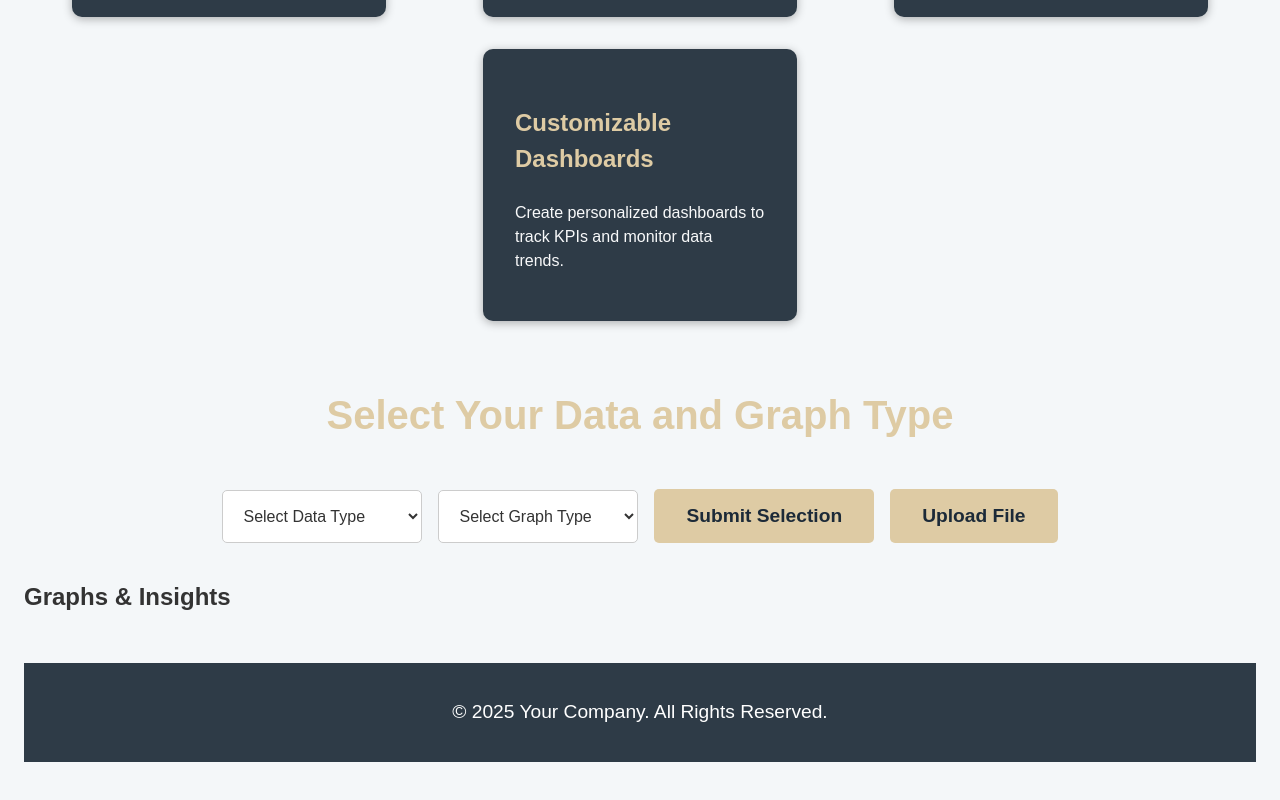
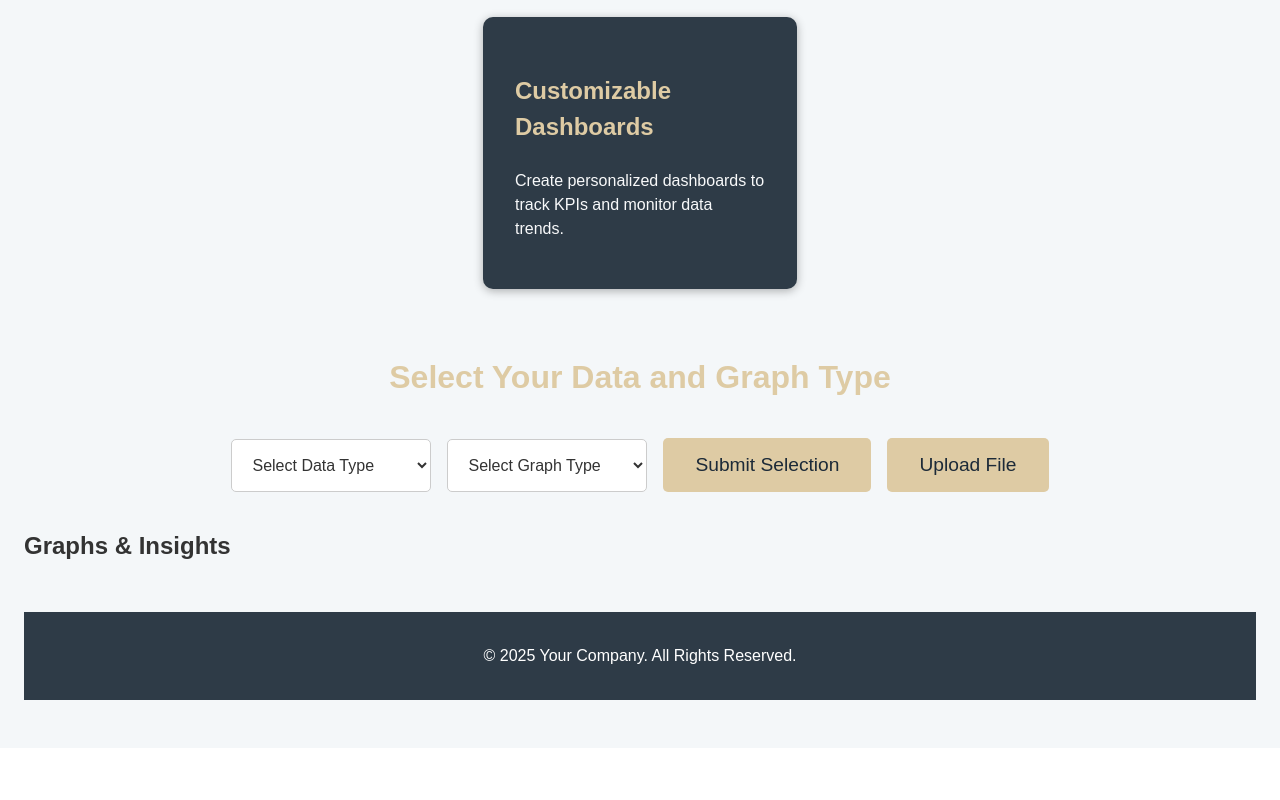
Before and after one commit to victornyabote/Intelligent-IoT-Data-Management, a React (Vite) app in the folder frontend/: page / in a window 1280 px wide. Shown: the part 916-1716 px from the top of the page. After the commit the page ends 1664 px from the top, so only its background shows below. Built offline with nearby package versions, Linux system fonts and the light colour scheme.

Commit message:
Update App.css
Signed-off-by: srii03 <162790549+srii03@users.noreply.github.com>

```diff
--- a/frontend/src/App.css
+++ b/frontend/src/App.css
@@ -1,6 +1,6 @@
 /* Default Styles */
 body {
-  font-family: 'Poppins', sans-serif; /* Using Poppins for a modern look */
+  font-family: 'Arial', sans-serif;
   transition: background-color 0.3s, color 0.3s;
 }
 
@@ -14,6 +14,10 @@ body.light-mode .top-nav {
   background-color: #ffffff;
   color: #333;
   border-bottom: 1px solid #ddd;
+  font-family: 'Roboto', sans-serif; /* New font for nav bar */
+  font-weight: 500;
+  letter-spacing: 1px; /* Adds space between characters */
+  text-transform: uppercase; /* Makes the nav text uppercase */
 }
 
 body.light-mode .theme-toggle-btn {
@@ -31,6 +35,10 @@ body.dark-mode .top-nav {
   background-color: #4e5d6d;
   color: white;
   border-bottom: 1px solid #444;
+  font-family: 'Roboto', sans-serif;
+  font-weight: 500;
+  letter-spacing: 1px;
+  text-transform: uppercase;
 }
 
 body.dark-mode .theme-toggle-btn {
@@ -47,7 +55,10 @@ body.dark-mode .theme-toggle-btn {
   justify-content: center;
   align-items: center;
   transition: background-color 0.3s, color 0.3s;
-  font-weight: 500; /* Medium weight for navigation bar text */
+  font-family: 'Roboto', sans-serif; /* Stylish font for nav */
+  font-weight: 500; /* Slightly bolder text */
+  letter-spacing: 1px; /* Adds space between characters */
+  text-transform: uppercase; /* Uppercase text for the navigation */
 }
 
 .top-nav .nav-links {
@@ -60,8 +71,10 @@ body.dark-mode .theme-toggle-btn {
   color: #333;
   text-decoration: none;
   padding: 0.5rem 1rem;
-  font-weight: 500; /* Medium weight for links */
   transition: color 0.3s, background-color 0.3s;
+  font-family: 'Roboto', sans-serif; /* New font for links */
+  font-weight: 400;
+  letter-spacing: 1px;
 }
 
 .top-nav .nav-links a:hover {
@@ -69,13 +82,12 @@ body.dark-mode .theme-toggle-btn {
   background-color: #DECBA4;
 }
 
-/* Get Started Button */
+/* Other Styles (Remaining Unchanged) */
 .get-started-btn {
   background-color: #DECBA4;
   color: #1C2A38;
   padding: 0.8rem 1.5rem;
   font-size: 1.2rem;
-  font-weight: 600; /* Bold weight for emphasis */
   border: none;
   border-radius: 5px;
   cursor: pointer;
@@ -95,16 +107,14 @@ body.dark-mode .theme-toggle-btn {
   padding: 3rem 1.5rem;
 }
 
-/* Home Section */
 #home {
   text-align: center;
   padding: 3rem 0 5rem;
 }
 
 #home h1 {
-  font-size: 3rem; /* Larger heading size */
+  font-size: 2.5rem;
   color: #DECBA4;
-  font-weight: 700; /* Bold weight for headings */
 }
 
 #home p {
@@ -119,10 +129,9 @@ body.dark-mode .theme-toggle-btn {
 
 .features h2 {
   text-align: center;
-  font-size: 2.5rem; /* Increased font size for better visibility */
+  font-size: 2rem;
   margin-bottom: 2rem;
   color: #DECBA4;
-  font-weight: 600;
 }
 
 .card-container {
@@ -139,7 +148,6 @@ body.dark-mode .theme-toggle-btn {
   border-radius: 10px;
   box-shadow: 0 2px 10px rgba(0, 0, 0, 0.3);
   transition: transform 0.3s, background-color 0.3s;
-  font-family: 'Poppins', sans-serif; /* Ensuring the font is consistent */
 }
 
 .card:hover {
@@ -150,7 +158,6 @@ body.dark-mode .theme-toggle-btn {
 .card h3 {
   font-size: 1.5rem;
   color: #DECBA4;
-  font-weight: 600;
 }
 
 .card p {
@@ -165,9 +172,8 @@ body.dark-mode .theme-toggle-btn {
 }
 
 .data-selection h2 {
-  font-size: 2.5rem;
+  font-size: 2rem;
   color: #DECBA4;
-  font-weight: 600;
 }
 
 select {
@@ -186,7 +192,6 @@ button {
   color: #1C2A38;
   padding: 1rem 2rem;
   font-size: 1.2rem;
-  font-weight: 600; /* Bold font weight for buttons */
   border: none;
   border-radius: 5px;
   cursor: pointer;
@@ -201,7 +206,11 @@ button:hover {
   color: white;
 }
 
-/* File Upload Section */
+.upload-file-btn {
+  margin-top: 1rem;
+  margin-bottom: 1.5rem;
+}
+
 .file-upload-input {
   margin-top: 1rem;
   padding: 1rem;
@@ -216,18 +225,20 @@ button:hover {
   background-color: #f1f1f1;
 }
 
-/* Footer Section */
+.data-selection .data-selection input[type="file"] {
+  margin-top: 1rem;
+  padding: 0.8rem;
+}
+
 footer {
   background-color: #2E3B47;
   color: white;
   text-align: center;
   padding: 1rem;
-  font-size: 1.2rem; /* Slightly larger font size for footer */
-  font-weight: 400; /* Regular weight for footer text */
+  font-size: 1rem;
   margin-top: 3rem;
 }
 
-/* Spacing Adjustments for Buttons */
 .submit-btn,
 .upload-file-btn,
 .export-btn {
```
